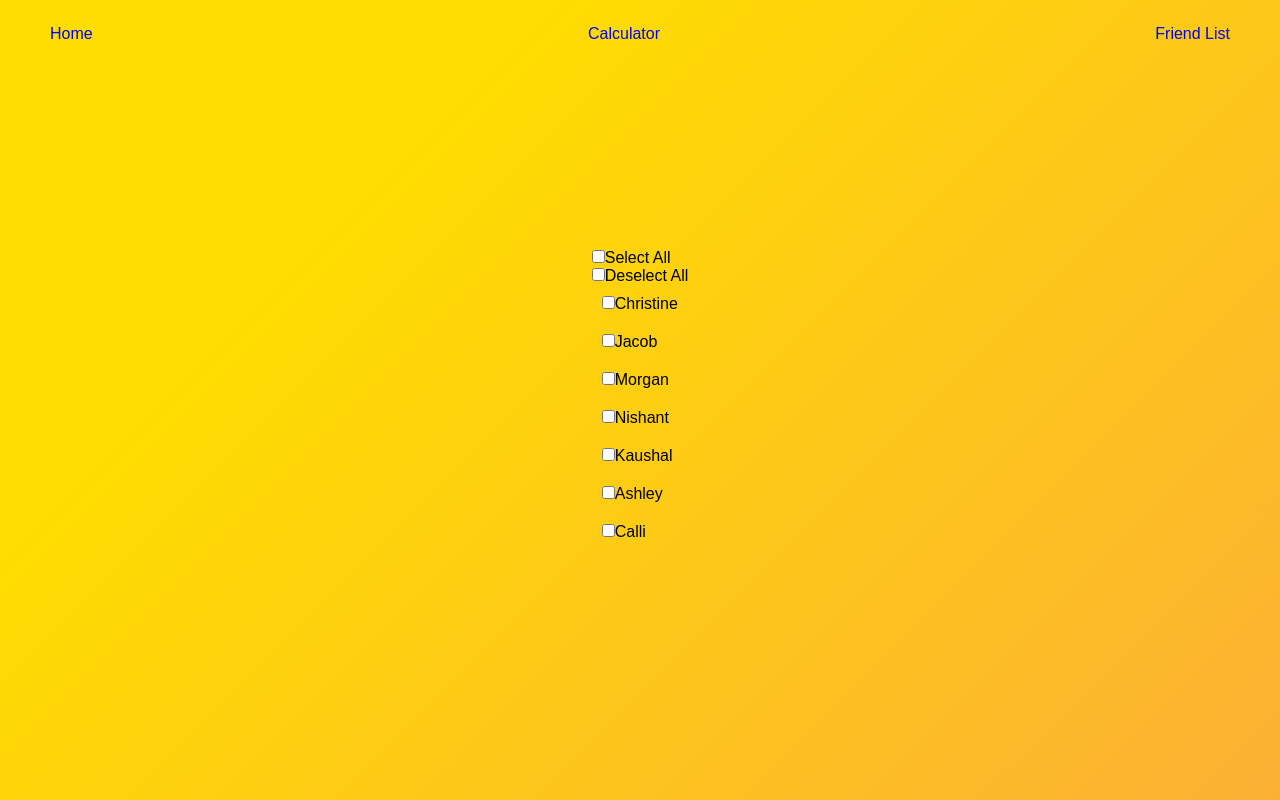
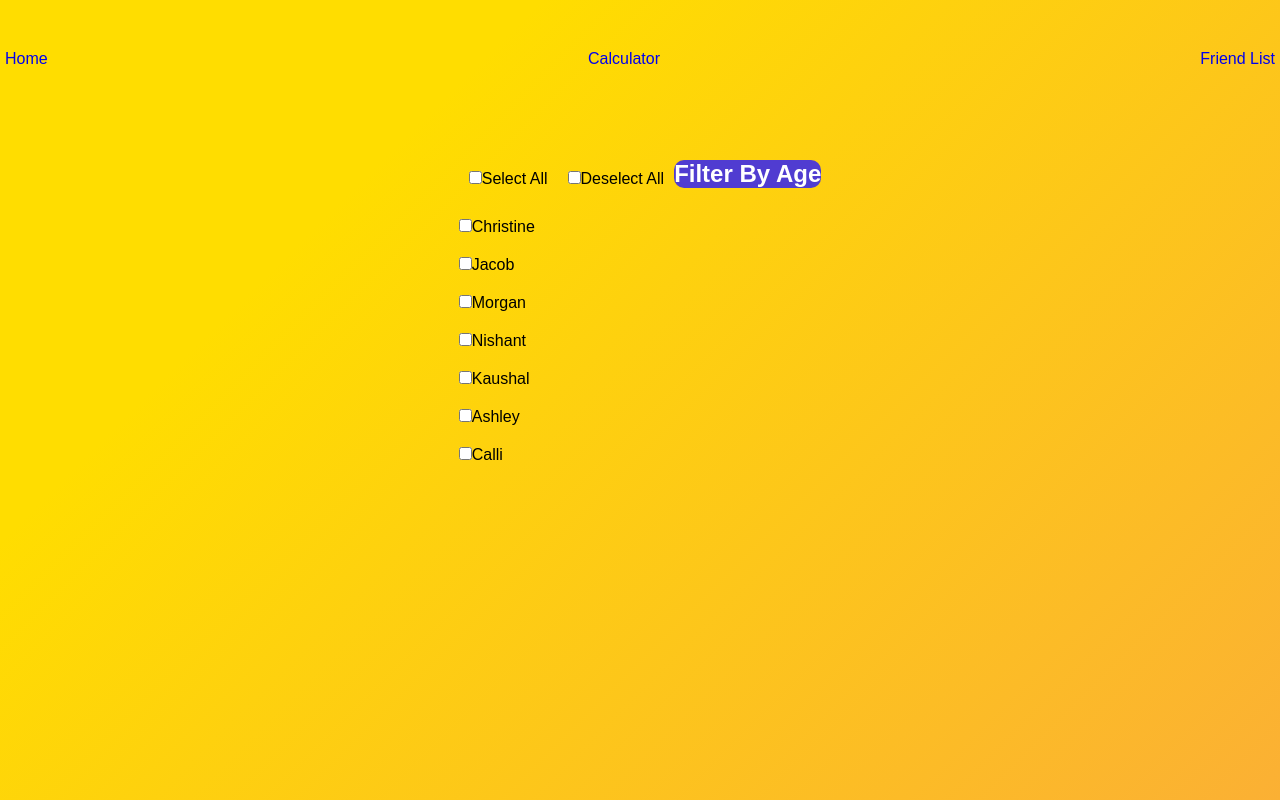
Before and after one commit to celuu/react10, a React (Create React App) app: page /friends in a window 1280 px wide. Built offline with nearby package versions, Linux system fonts and the light colour scheme.

Commit message:
Adding filter

```diff
--- a/package.json
+++ b/package.json
@@ -12,6 +12,7 @@
     "react-router-dom": "^6.10.0",
     "react-scripts": "5.0.1",
     "react-textfit": "^1.1.1",
+    "react-toggle": "^4.1.3",
     "redux": "^4.2.1",
     "redux-logger": "^3.0.6",
     "redux-thunk": "^2.4.2",
--- a/src/components/FriendList/Friend.css
+++ b/src/components/FriendList/Friend.css
@@ -3,11 +3,52 @@
 
 }
 
-.friend-container {
+.total-container {
     display: flex;
     flex-direction: column;
+    height: 500px;
 }
 
 input {
     padding: 5px;
 }
+
+.all-container {
+    display: flex;
+    flex-direction: row;
+    padding: 10px;
+}
+
+.select-all {
+    padding: 10px;
+}
+.deselect-all {
+    padding: 10px;
+}
+
+.friend-container {
+    display: flex;
+    flex-direction: column;
+    align-items: flex-start;
+}
+
+.age-options {
+    background-color: white;
+    width: 150px;
+    height: 90px;
+    border-radius: 5px;
+    position: absolute;
+    outline: black 2px dotted
+}
+
+.no-age-options {
+    display: none;
+}
+
+.each-option {
+    cursor: pointer;
+}
+.each-option:hover {
+    color: red;
+    background-color: grey;
+}
--- a/src/components/FriendList/index.js
+++ b/src/components/FriendList/index.js
@@ -1,37 +1,46 @@
-import { useEffect, useState } from "react"
+import { useState } from "react"
 import "./Friend.css"
 
 
 const FriendList = () => {
 
+    const [filterClicked, setFilterClicked] = useState(false)
+    const [filter, setFilter] = useState("")
     const [list, setList] = useState([
       {
         name: "Christine",
         checked: false,
+        age: 25
       },
       {
         name: "Jacob",
         checked: false,
+        age: 35
       },
       {
         name: "Morgan",
         checked: false,
+        age: 6
       },
       {
         name: "Nishant",
         checked: false,
+        age: 21
       },
       {
         name: "Kaushal",
         checked: false,
+        age: 45
       },
       {
         name: "Ashley",
         checked: false,
+        age: 60
       },
       {
         name: "Calli",
         checked: false,
+        age: 35
       }
     ]);
 
@@ -39,20 +48,18 @@ const FriendList = () => {
 
     const selectAllClickHandler = (e) => {
         if(!e.target.checked) return;
-        const newList = list;
-        newList.forEach((person) => {
+        list.forEach((person) => {
           person.checked = true;
         });
-        setList([...newList]);
+        setList([...list]);
     }
 
     const deselectAllClickHandler = (e) => {
         if(!e.target.checked) return;
-        const newList = list;
-        newList.forEach((person) => {
+        list.forEach((person) => {
           person.checked = false;
         });
-        setList([...newList]);
+        setList([...list]);
     }
 
     const clickCheckboxHandler = (e, idx) => {
@@ -60,28 +67,96 @@ const FriendList = () => {
         setList([...list])
     }
 
+    const filterAgeClickHandler = (e, idx) => {
+        if(e.target.id === "below-21") {
+            list.map((person) => {
+                person.age < 21
+            })
+            return list
+        } else if (e.target.id === "21-25") {
+        } else if (e.target.id === "25-35") {
+        } else {
+        }
+    }
+
+
     return (
-      <div className="friend-container">
-        <label>
-          <input type="checkbox" onClick={e => selectAllClickHandler(e)}></input>
+      <div className="total-container">
+        <div className="all-container">
+          <label className="select-all">
+            <input
+              type="checkbox"
+              onClick={(e) => selectAllClickHandler(e)}
+            ></input>
             Select All
           </label>
-        <label>
-          <input type="checkbox" onClick={e => deselectAllClickHandler(e)}></input>
+          <label className="deselect-all">
+            <input
+              type="checkbox"
+              onClick={(e) => deselectAllClickHandler(e)}
+            ></input>
             Deselect All
           </label>
+          <div className="fiter-dropdown">
+            <button
+              className="age-button"
+              onClick={(e) => setFilterClicked((prev) => !prev)}
+            >
+              Filter By Age
+            </button>
+            <div className={filterClicked ? "age-options" : "no-age-options"}>
+              <li
+                className="each-option"
+                id="below-21"
+                onClick={filterAgeClickHandler}
+              >
+                5 - 21
+              </li>
+              <li
+                className="each-option"
+                id="21-25"
+                onClick={filterAgeClickHandler}
+              >
+                21 -25
+              </li>
+              <li
+                className="each-option"
+                id="25-35"
+                onClick={filterAgeClickHandler}
+              >
+                25 - 35
+              </li>
+              <li
+                className="each-option"
+                id="35plus"
+                onClick={filterAgeClickHandler}
+              >
+                35 +
+              </li>
+            </div>
+          </div>
+        </div>
+
+        <div className="friend-container">
           {list.map((person, idx) => {
-            console.log(person);
             return (
               <>
                 <label className="friend-labels">
-                <input type="checkbox" key={idx} name={person.name} id={idx} checked={person.checked} onChange={(e) => clickCheckboxHandler(e, idx)} />
+                  <input
+                    type="checkbox"
+                    key={idx}
+                    name={person.name}
+                    id={idx}
+                    checked={person.checked}
+                    onChange={(e) => clickCheckboxHandler(e, idx)}
+                  />
                   {person.name}
                 </label>
               </>
             );
           })}
         </div>
+      </div>
     );
 }
 
--- a/src/components/Navigation/Navigation.css
+++ b/src/components/Navigation/Navigation.css
@@ -16,7 +16,7 @@
 .calc-name {
     outline: none;
     text-decoration: none;
-    height: 100px;
-    padding: 50px;
+    height: 50px;
+    padding: 5px;
     margin-top: 50px;
 }
```
Also changed, not shown: 1 other file (tests, documents, lock files or other folders). Lines whose indentation alone changed are shown as unchanged.
